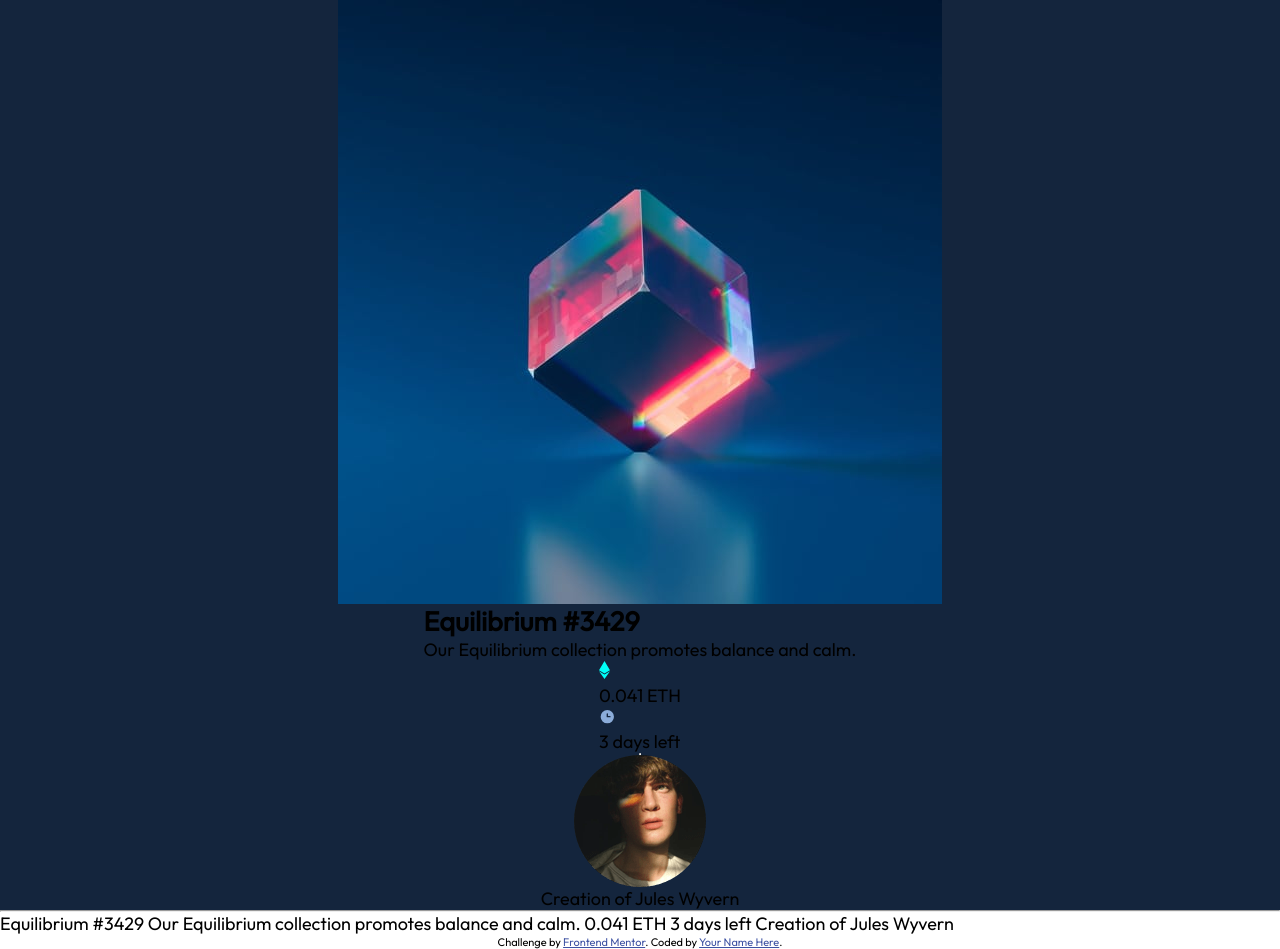
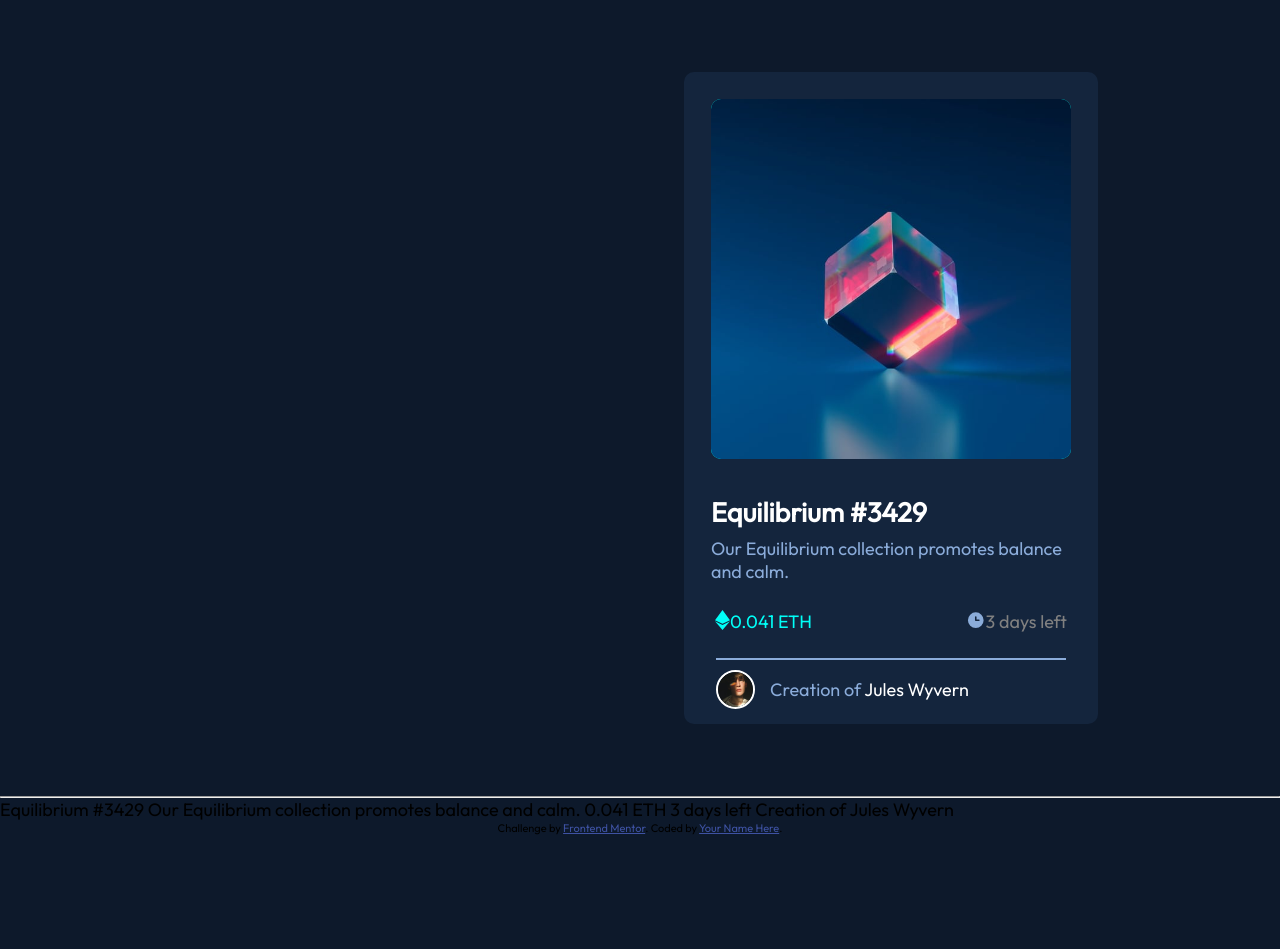
Before and after one commit to davidmart16/Exercises-CSS-HTML-Javascript, a plain HTML site: page nft-preview-card-component-main/index.html in a window 1280 px wide. After the commit the page ends 835 px from the top, so only its background shows below. Drawn offline with Linux system fonts and the light colour scheme.

Commit message:
Working in image hover

```diff
--- a/nft-preview-card-component-main/index.html
+++ b/nft-preview-card-component-main/index.html
@@ -23,24 +23,26 @@
 <body>
 
   <div class="card">
-    <img src="images/image-equilibrium.jpg" alt="icon-ethereum">
-    <section>
-      <h2>Equilibrium #3429</h2>
+    <img class="equilibrium" src="images/image-equilibrium.jpg" alt="icon-ethereum">
+    <div class="overlay"></div>
+    <section class="first-section text-white">
+      <h2 class="link">Equilibrium #3429</h2>
       <article>Our Equilibrium collection promotes balance and calm.</article>
     </section>
-    <div>
-      <div class="list">
-        <img src="./images/icon-ethereum.svg" alt="icon-ethereum">
-        <p>0.041 ETH</p>
+    <div class="line">
+      <div class="pack">
+        <img class='item-left icon-ethereum' src="./images/icon-ethereum.svg" alt="icon-ethereum">
+        <p class="text-ethereum">0.041 ETH</p>
       </div>
-      <div class="list">
-        <img src="./images/icon-clock.svg" alt="icon-clock">
-        <p>3 days left</p>
+      <div class="pack">
+        <img class='item-rigth icon-clock' src="./images/icon-clock.svg" alt="icon-clock">
+        <p class="text-clock">3 days left</p>
       </div>
     </div>
-      <hr>
-    <img src="images/image-avatar.png" alt="image-avatar">
-    <p>Creation of Jules Wyvern</p>
+    <div class="avatar-pack">
+      <img class="avatar" src="images/image-avatar.png" alt="image-avatar">
+      <p>Creation of <span class="text-white link">Jules Wyvern</span></p>
+    </div>
   </div>
   <hr>
   <div>
--- a/nft-preview-card-component-main/styles/style.css
+++ b/nft-preview-card-component-main/styles/style.css
@@ -6,14 +6,89 @@
 body {
     font-size: 18px;
     font-family: 'Outfit', sans-serif;
+    background-color: hsl(217, 54%, 11%)
 }
 .card {
+    width: min-content;
     display: flex;
     flex-direction: column;
     justify-content: center;
     align-items: center;
     background-color: hsl(216, 50%, 16%);
+    margin: 4em 4em 4em 38em;
+    border-radius: 10px;
+}
 
-    /* height: 20em;
-    width: 20em; */
+.equilibrium {
+    width: 20em;
+    margin: 1.5em;
+    border-radius: 10px;
+    background-color: hsl(178, 100%, 50%);
+    opacity: 1;
 }
+.first-section{
+    margin: 0.5em 1.5em;
+    margin-bottom: 0.5em;
+}
+.first-section article{
+    color: hsl(215, 51%, 70%);
+    padding: 8px 0;
+}
+.line{
+    width: 85%;
+    display: flex;
+    justify-content: space-between;
+    padding: 10px;
+}
+.pack{
+    display: flex;
+    flex-direction: row;
+}
+.text-ethereum{
+    color: hsl(178, 100%, 50%);
+}
+.text-clock{
+    color: grey;
+}
+.icon-clock{
+    width: 20px;
+    height: 20px;
+}
+.icon-ethereum{
+    width: 15px;
+    height: 20px;
+}
+.avatar{
+    border: 2px solid white;
+    border-radius: 100%;
+    width: 10%;
+    margin-right: 15px;
+}
+.avatar-pack{
+    margin: 15px 5px;
+    display: flex;
+    align-items: center;
+    color: hsl(215, 51%, 70%);
+    padding-top: 10px;
+    border-top: 2px solid hsl(215, 51%, 70%);
+}
+.text-white{
+    color: white;
+}
+.overlay {
+    height: 100%;
+    width: 100%;
+    opacity: 0;
+    transition: .5s ease;
+    background-color: hsl(178, 100%, 50%);
+}
+
+.link:hover {
+    cursor: pointer;
+    color: hsl(178, 100%, 50%);
+}
+.equilibrium:hover{
+    cursor: pointer;
+    background-color: hsl(178, 100%, 50%);
+    opacity: 0.5;
+}
```
